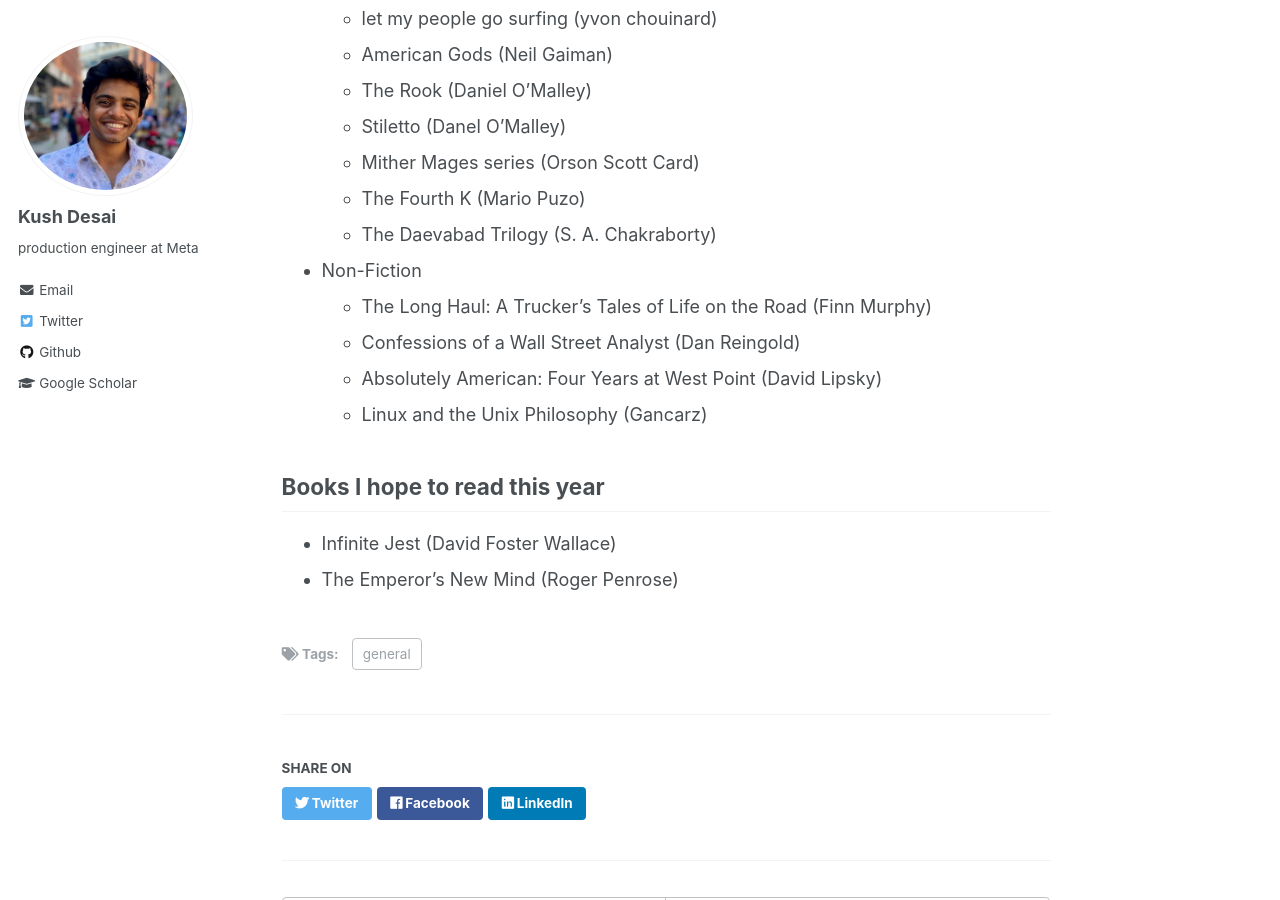
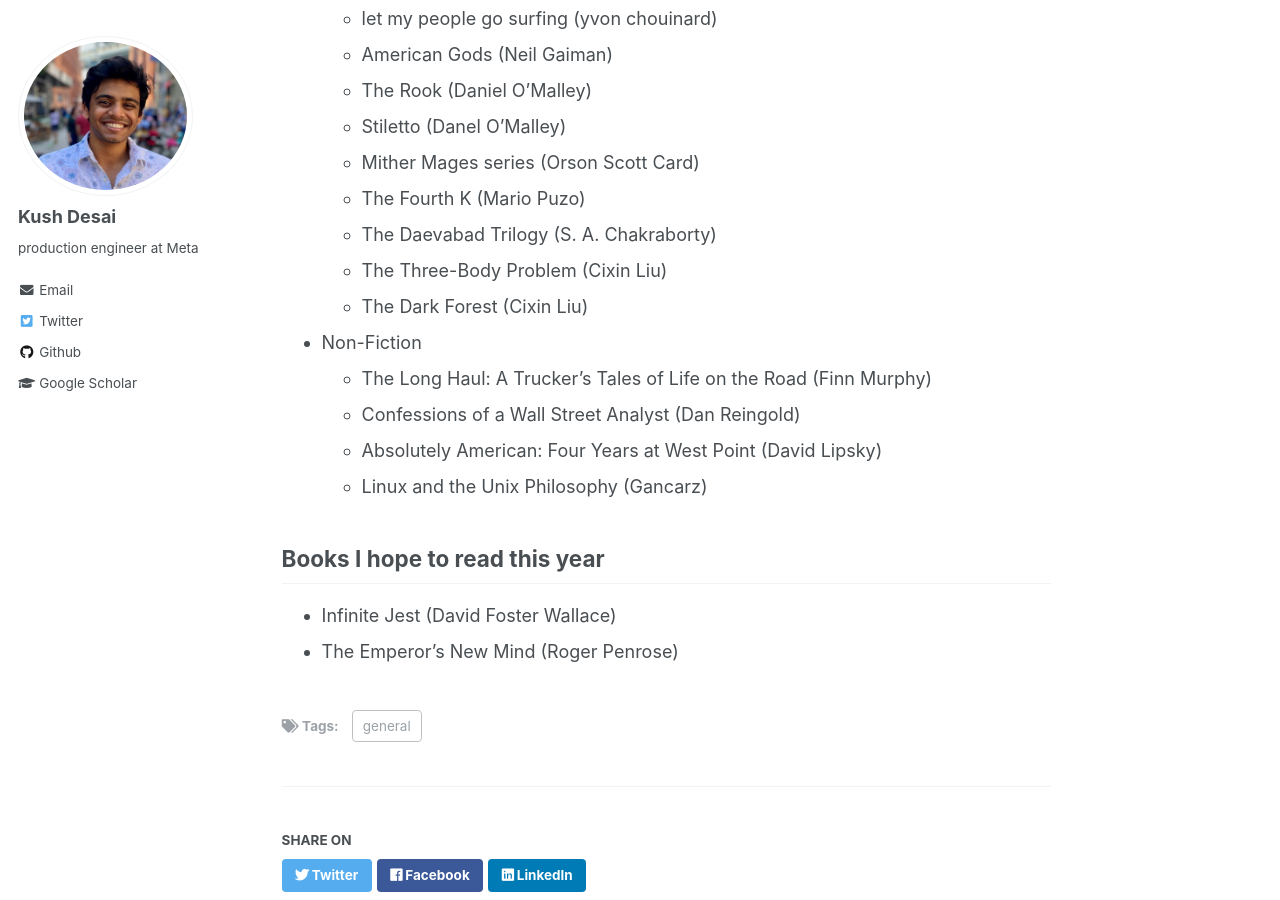
Before and after one commit to kdesai2018/kdesai2018.github.io, a Jekyll site: the page built from _posts/2023-01-01-book-2023.md, in a window 1280 px wide and 900 px high, scrolled down 726 px. Built offline with Jekyll 4.4.1, drawn with Linux system fonts in a browser that asks for light colours.

Commit message:
new books

```diff
--- a/_posts/2023-01-01-book-2023.md
+++ b/_posts/2023-01-01-book-2023.md
@@ -26,6 +26,9 @@ A 🏃🏽‍♂️ list
     - Mither Mages series (Orson Scott Card)
     - The Fourth K (Mario Puzo)
     - The Daevabad Trilogy (S. A. Chakraborty)
+    - The Three-Body Problem (Cixin Liu)
+    - The Dark Forest (Cixin Liu)
+
 
 - Non-Fiction
     - The Long Haul: A Trucker's Tales of Life on the Road (Finn Murphy)
```
